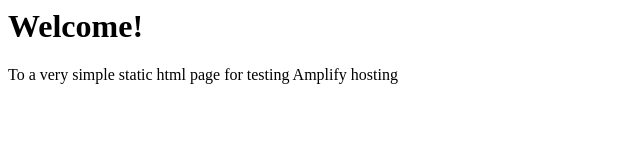
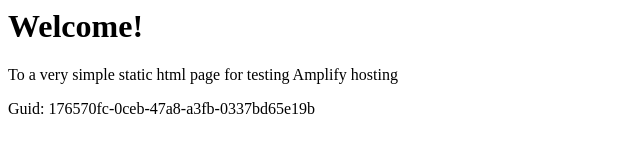
Before and after one commit to aws-aemilia-arn/Github-PR-Commit-Integration-Test-DoNotTouch-GitHubAutoBuildCanaryTest-v1-preprod-eu-north-1, a website: page src/index.html in a window 1280 px wide. Shown: the whole page, without its empty margins (0-640 px from the left). Drawn offline with Linux system fonts and the light colour scheme.

Commit message:
commit from integ tests

```diff
--- a/src/index.html
+++ b/src/index.html
@@ -1,3 +1,5 @@
+
+
 <html lang="en">
 
 <head>
@@ -10,6 +12,6 @@
 <body>
     <h1>Welcome!</h1>
     <p>To a very simple static html page for testing Amplify hosting</p>
-</body>
+    <p>Guid: 176570fc-0ceb-47a8-a3fb-0337bd65e19b</p></body>
 
 </html>
```
